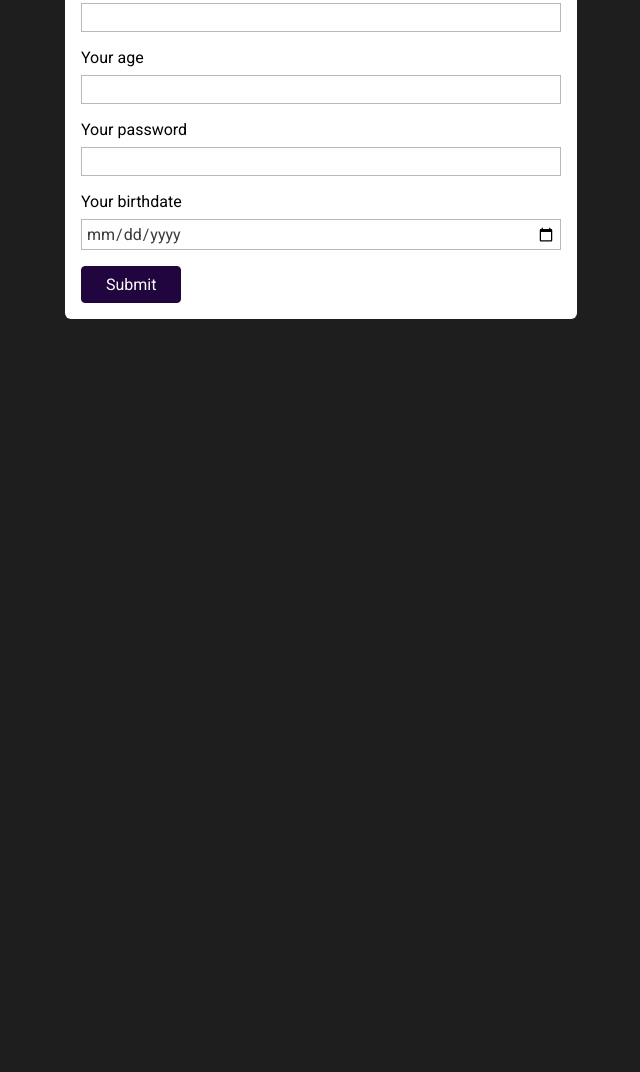
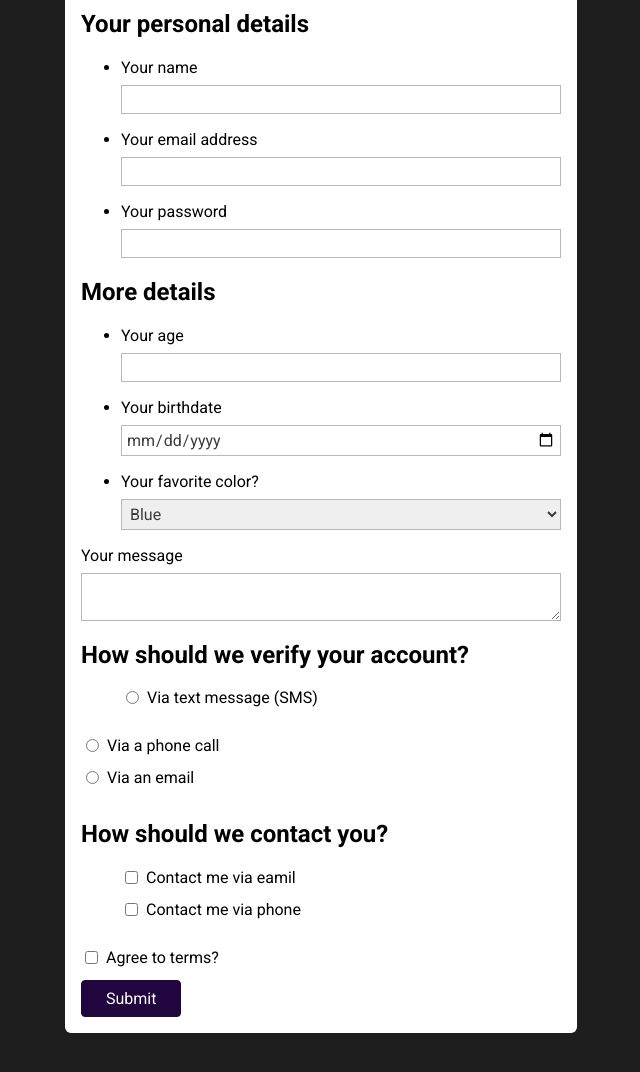
Before and after one commit to TUNAKIMBAP/Chapter-10-Web-Forms, a plain HTML site: page index.html in a window 1280 px wide. Shown: the part 240-1312 px from the top of the page, without its empty margins (319-959 px from the left). Before the commit the page ends 800 px from the top, so only its background shows below. Drawn offline with Linux system fonts and the light colour scheme.

Commit message:
added input select textarea

```diff
--- a/index.html
+++ b/index.html
@@ -13,18 +13,108 @@
     />
   </head>
   <body>
+    <header>
+      <h1>Demo Form</h1>
+    </header>
+    <main>
       <form action="/" method="GET">
+        <section>
+          <h2>Your personal details</h2>
+          <ul>
+            <li>
               <label for="username">Your name</label>
               <input type="text" name="user-name" id="username" />
+            </li>
+            <li>
               <label for="useremail">Your email address</label>
               <input type="email" name="user-email" id="useremail" />
+            </li>
+            <li>
+              <label for="userpassword">Your password</label>
+              <input type="password" name="user-password" id="userpassword" />
+            </li>
+          </ul>
+        </section>
+        <section>
+          <h2>More details</h2>
+          <ul>
+            <li>
               <label for="userage">Your age</label>
               <input type="number" step="3" name="user-age" id="userage" />
-      <label for="userpassword">Your password</label>
-      <input type="password" name="user-password" id="userpassword" />
+            </li>
+            <li>
               <label for="birthdate">Your birthdate</label>
               <input type="date" name="user-birthdate" id="birthdate" />
+            </li>
+            <li>
+              <label for="favorite-color">Your favorite color?</label>
+              <select name="favorite-color" id="favorite-color">
+                <option value="blue-color">Blue</option>
+                <option value="black-color">Black</option>
+                <option value="red-color">Red</option>
+              </select>
+            </li>
+          </ul>
+        </section>
+        <section>
+          <label for="usermessage">Your message</label>
+          <textarea name="user-message" id="usermessage"></textarea>
+        </section>
+        <section>
+          <h2>How should we verify your account?</h2>
+          <ul>
+            <li class="form-control-inline">
+              <input
+                type="radio"
+                name="verify"
+                id="verify-text-message"
+                value="text-message"
+              />
+              <label for="verify-text-message">Via text message (SMS)</label>
+            </li>
+          </ul>
+          <li class="form-control-inline">
+            <input type="radio" name="verify" id="verify-phone" value="phone" />
+            <label for="verify-phone">Via a phone call</label>
+          </li>
+          <li class="form-control-inline">
+            <input type="radio" name="verify" id="verify-email" value="email" />
+            <label for="verify-email">Via an email</label>
+          </li>
+        </section>
+        <section>
+          <h2>How should we contact you?</h2>
+          <ul>
+            <li class="form-control-inline">
+              <input
+                type="checkbox"
+                name="contact"
+                id="contact-email"
+                value="email"
+              />
+              <label for="contact-email">Contact me via eamil</label>
+            </li>
+            <li class="form-control-inline">
+              <input
+                type="checkbox"
+                name="contact"
+                id="contact-phone"
+                value="phone"
+              />
+              <label for="contact-phone">Contact me via phone</label>
+            </li>
+          </ul>
+        </section>
+        <section>
+          <div class="form-control-inline">
+            <input type="checkbox" name="terms" id="agree-terms" />
+            <label for="agree-terms">Agree to terms?</label>
+          </div>
+        </section>
+        <section>
           <button>Submit</button>
+        </section>
       </form>
+    </main>
   </body>
 </html>
--- a/styles.css
+++ b/styles.css
@@ -17,7 +17,9 @@ label {
   display: block;
 }
 
-input {
+input,
+textarea,
+select {
   width: 100%;
   display: block;
   margin-bottom: 1rem;
@@ -28,7 +30,8 @@ input {
   color: rgb(61, 58, 58);
 }
 
-input:focus {
+input:focus,
+textarea:focus {
   background-color: rgb(219, 190, 253);
   color: rgb(32, 5, 63);
   border-color: rgb(32, 5, 63);
@@ -49,3 +52,12 @@ button:hover {
   background-color: rgb(52, 14, 95);
   border-color: rgb(52, 14, 95);
 }
+
+.form-control-inline {
+  display: flex;
+}
+
+.form-control-inline input {
+  width: auto;
+  margin-right: 0.5rem;
+}
```
Lines whose indentation alone changed are shown as unchanged.
